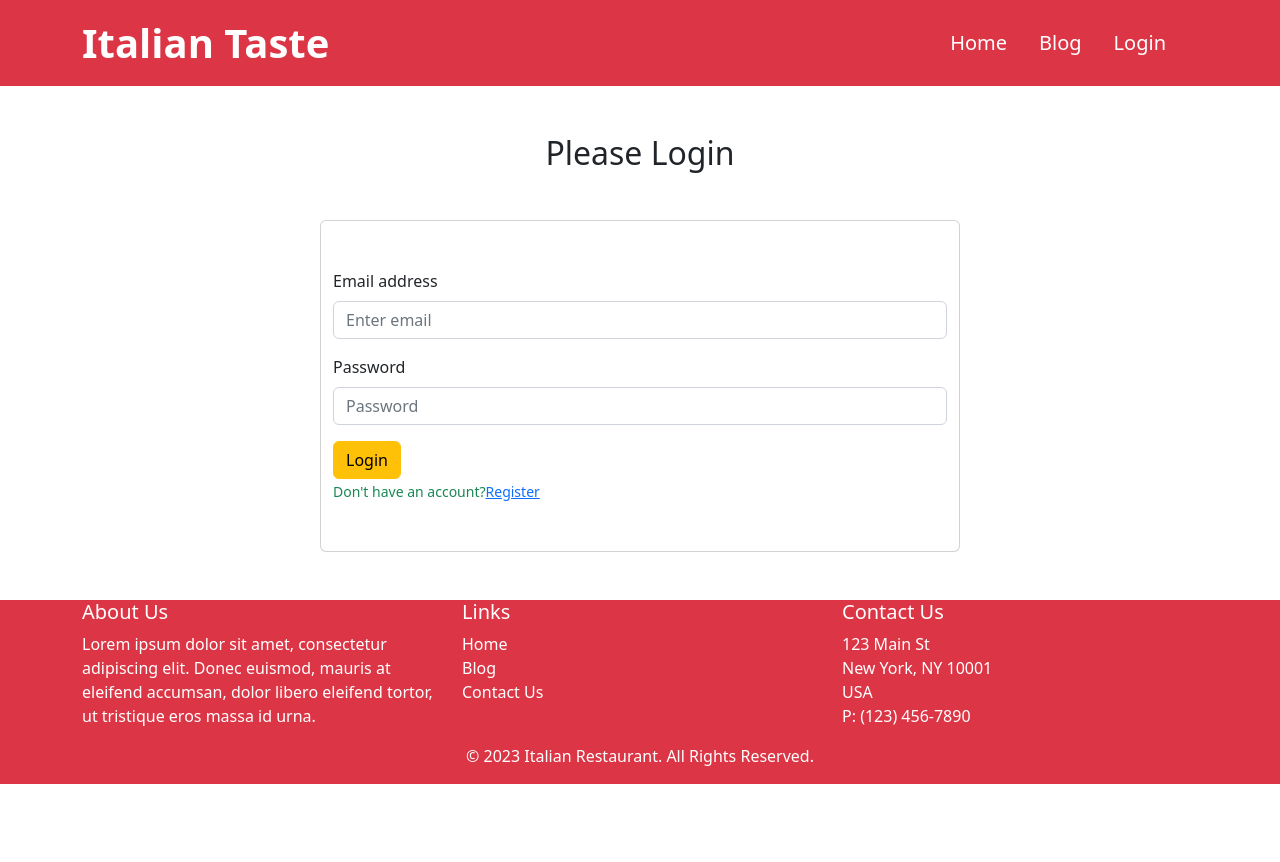
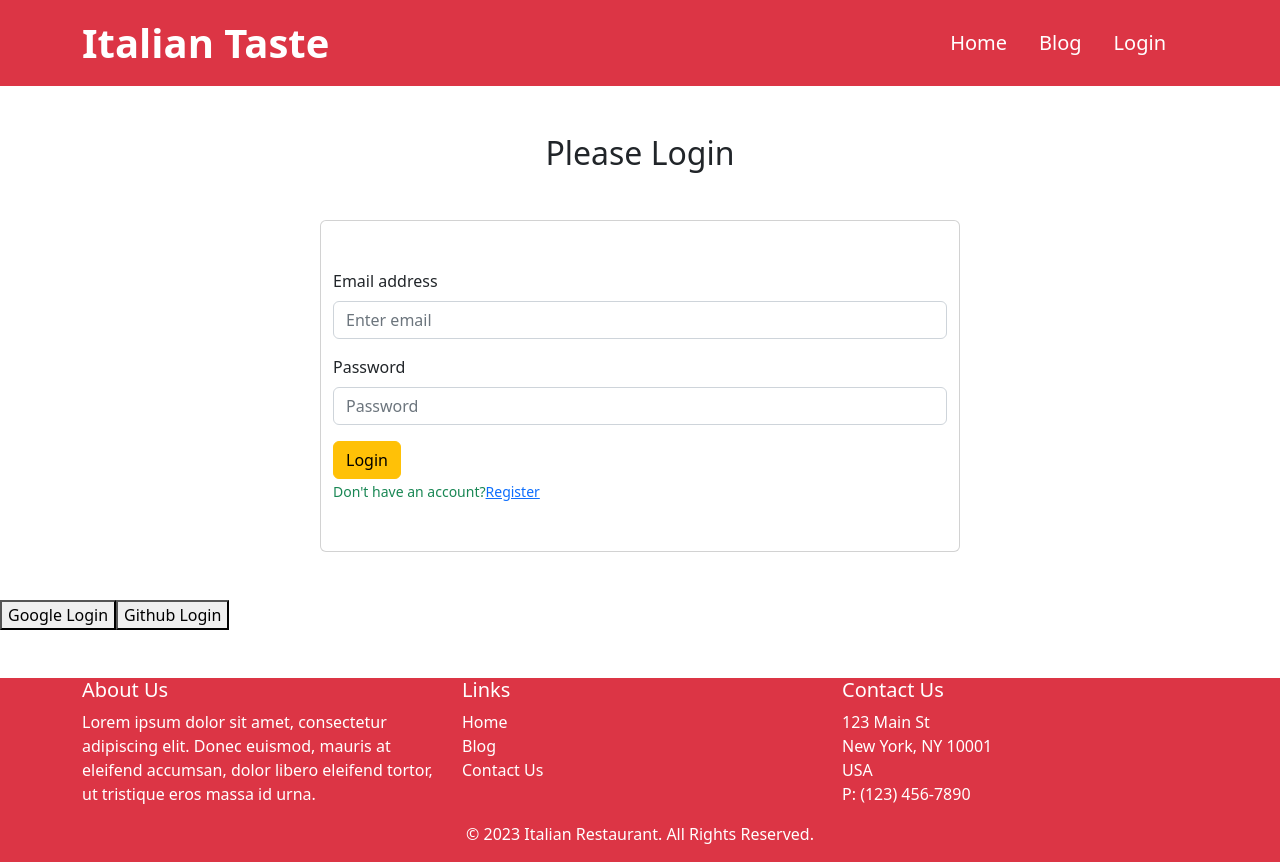
Before and after one commit to Ninjax11000/Assignment-10-client, a React (Vite) app: page /login in a window 1280 px wide. Before the commit the page ends 800 px from the top, so only its background shows below. Built offline with nearby package versions, Linux system fonts and the light colour scheme; no server answers.

Commit message:
added google and github signIn

```diff
--- a/src/Components/Login/Login.jsx
+++ b/src/Components/Login/Login.jsx
@@ -2,29 +2,54 @@ import React, { useContext } from 'react';
 import { Button, Container, Form } from 'react-bootstrap';
 import { Link, useLocation, useNavigate } from 'react-router-dom';
 import { AuthContext } from '../../providers/AuthProviders';
+import { GithubAuthProvider, GoogleAuthProvider } from 'firebase/auth';
 
 const Login = () => {
+    const googleProvider = new GoogleAuthProvider();
+    const githubProvider = new GithubAuthProvider();
 
-    const {signIn}=useContext(AuthContext);
-    const navigate =useNavigate();
-    const location=useLocation();
-    const from=location.state?.from?.pathname || '/';
+    const { signIn,googleSignIn,gitHubSignIn } = useContext(AuthContext);
+    const navigate = useNavigate();
+    const location = useLocation();
+    const from = location.state?.from?.pathname || '/';
 
-    const handleLogIn =(event)=>{
+    const handleLogIn = (event) => {
         event.preventDefault();
-        const form=event.target;
-        const email=form.email.value;
-        const password=form.password.value;
-        console.log(email,password);
+        const form = event.target;
+        const email = form.email.value;
+        const password = form.password.value;
+        console.log(email, password);
 
-        signIn(email,password)
+        signIn(email, password)
+            .then(result => {
+                const loggedUser = result.user;
+                console.log(loggedUser);
+                navigate(from, { replace: true });
+            })
+            .catch(error => {
+                console.log(error);
+            })
+    }
+    const handleGoogleSignIn =()=>{
+        googleSignIn(googleProvider)
         .then(result=>{
-            const loggedUser=result.user;
-            console.log(loggedUser);
-            navigate(from, {replace:true});
+            const loggedInUser=result.user;
+            console.log(loggedInUser);
+
         })
         .catch(error=>{
-            console.log(error);
+            console.log('error', error.message);
+        })
+    }
+    const handleGithubSignIn =()=>{
+        gitHubSignIn(githubProvider)
+        .then(result=>{
+            const loggedInUser=result.user;
+            console.log(loggedInUser);
+
+        })
+        .catch(error=>{
+            console.log('error', error.message);
         })
     }
 
@@ -35,7 +60,7 @@ const Login = () => {
                 <Form onSubmit={handleLogIn}>
                     <Form.Group className="mb-3" controlId="formBasicEmail">
                         <Form.Label>Email address</Form.Label>
-                    <Form.Control type="email" name='email' placeholder="Enter email" required/>
+                        <Form.Control type="email" name='email' placeholder="Enter email" required />
 
                     </Form.Group>
 
@@ -59,6 +84,10 @@ const Login = () => {
                     </Form.Text>
                 </Form>
             </Container>
+            <div>
+                <button onClick={handleGoogleSignIn}>Google Login</button>
+                <button onClick={handleGithubSignIn}>Github Login</button>
+            </div>
         </div>
     );
 };
--- a/src/providers/AuthProviders.jsx
+++ b/src/providers/AuthProviders.jsx
@@ -1,5 +1,5 @@
 import React, { createContext, useEffect, useState } from 'react';
-import { createUserWithEmailAndPassword, getAuth, onAuthStateChanged, signInWithEmailAndPassword, signOut, updateProfile } from "firebase/auth";
+import { createUserWithEmailAndPassword, getAuth, onAuthStateChanged, signInWithEmailAndPassword, signInWithPopup, signOut, updateProfile } from "firebase/auth";
 import app from '../firebase/firebase.config';
 
 export const AuthContext = createContext(null);
@@ -28,6 +28,12 @@ const AuthProviders = ({ children }) => {
             displayName: name, photoURL: photo
         })
     }
+    const googleSignIn =(googleProvider)=>{
+        return signInWithPopup(auth,googleProvider);
+    }
+    const gitHubSignIn =(githubProvider)=>{
+        return signInWithPopup(auth,githubProvider);
+    }
 
     const logOut = () => {
         setLoading(true);
@@ -48,6 +54,8 @@ const AuthProviders = ({ children }) => {
         loading,
         createUser,
         signIn,
+        googleSignIn,
+        gitHubSignIn,
         setProfile,
         logOut,
     }
```
Lines whose indentation alone changed are shown as unchanged.
